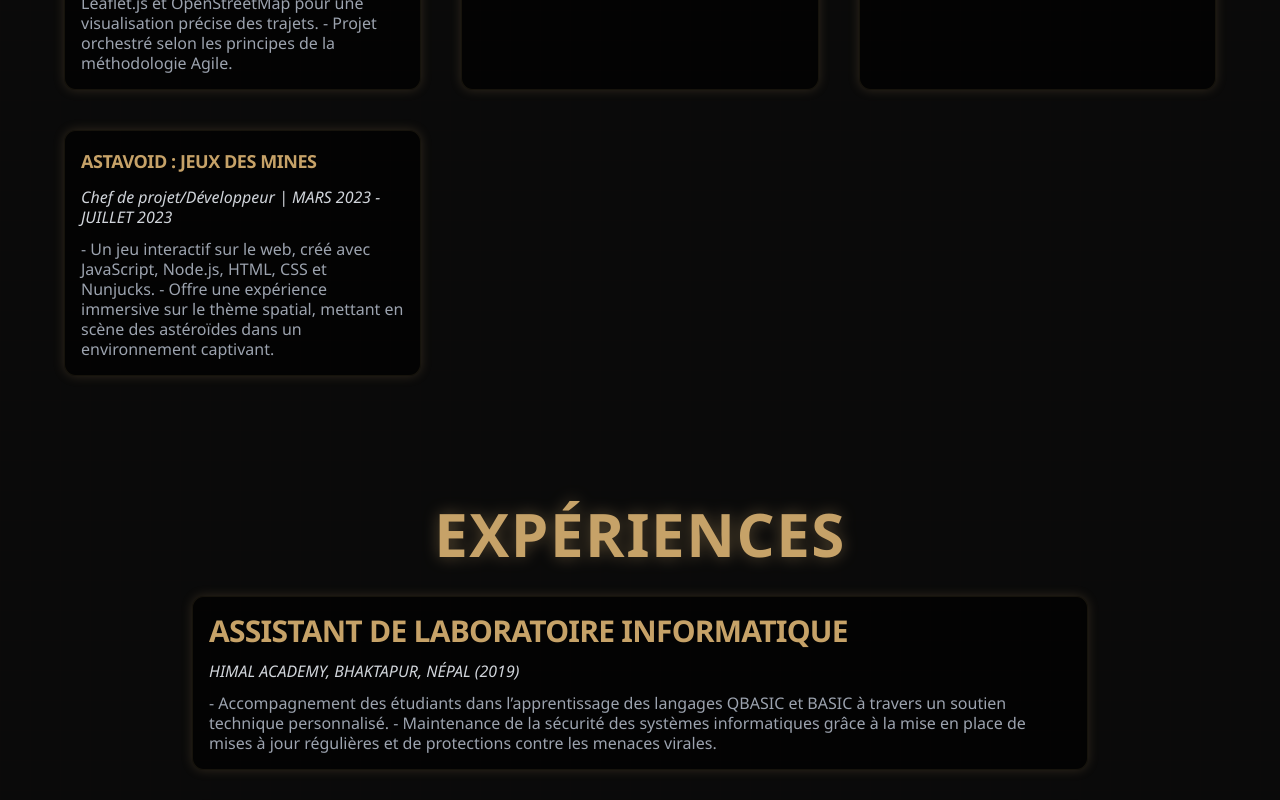
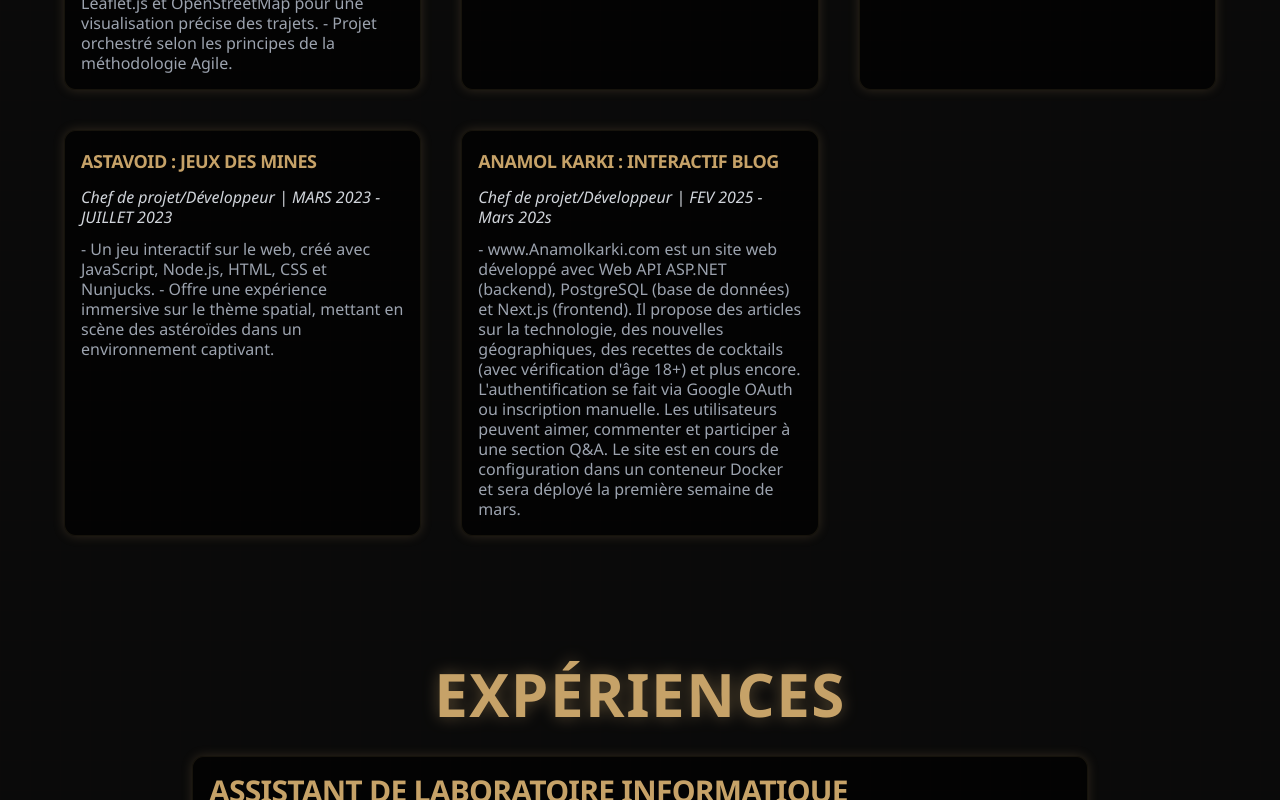
Before and after one commit to ajk-5/Anamolkarki, a Next.js app: page / in a window 1280 px wide. Shown: the part 1340-2140 px from the top of the page. Built offline with nearby package versions, Linux system fonts and the light colour scheme.

Commit message:
updated dropdown for homepage

```diff
--- a/src/app/page.tsx
+++ b/src/app/page.tsx
@@ -63,6 +63,8 @@ const projects: Project[] = [
   { title: "ECONOMITIENS: SUIVI DE LA CONSOMMATION ÉLECTRIQUE", role: "Développeur", period: "MARS 2024 - JUILLET 2024", description: "- Une application desktop conçue avec C#, WPF (MVVM), XAML, MySQL, Arduino et UML. - Permet de surveiller la consommation d’énergie grâce à une gestion agile via la méthode Scrum, assurant une livraison rapide et adaptée aux besoins." },
   { title: "ESIEACCASION : SECOND-HAND MARKETPLACE", role: "Chef de projet/Développeur", period: "SEPTEMBRE 2023 - FÉVRIER 2024", description: "- Une plateforme en ligne pour articles d’occasion, bâtie avec PHP, MySQL, HTML/CSS suivant le modèle MVC. - Inclut un système de messagerie pour faciliter les échanges entre utilisateurs et une fonctionnalité d’évaluation pour garantir la confiance." },
   { title: "ASTAVOID : JEUX DES MINES", role: "Chef de projet/Développeur", period: "MARS 2023 - JUILLET 2023", description: "- Un jeu interactif sur le web, créé avec JavaScript, Node.js, HTML, CSS et Nunjucks. - Offre une expérience immersive sur le thème spatial, mettant en scène des astéroïdes dans un environnement captivant." },
+  { title: "ANAMOL KARKI : INTERACTIF BLOG", role: "Chef de projet/Développeur", period: "FEV 2025 - Mars 202s", description: "- www.Anamolkarki.com est un site web développé avec Web API ASP.NET (backend), PostgreSQL (base de données) et Next.js (frontend). Il propose des articles sur la technologie, des nouvelles géographiques, des recettes de cocktails (avec vérification d'âge 18+) et plus encore. L'authentification se fait via Google OAuth ou inscription manuelle. Les utilisateurs peuvent aimer, commenter et participer à une section Q&A. Le site est en cours de configuration dans un conteneur Docker et sera déployé la première semaine de mars." },
+
 ];
 
 const experiences: Experience[] = [
```
